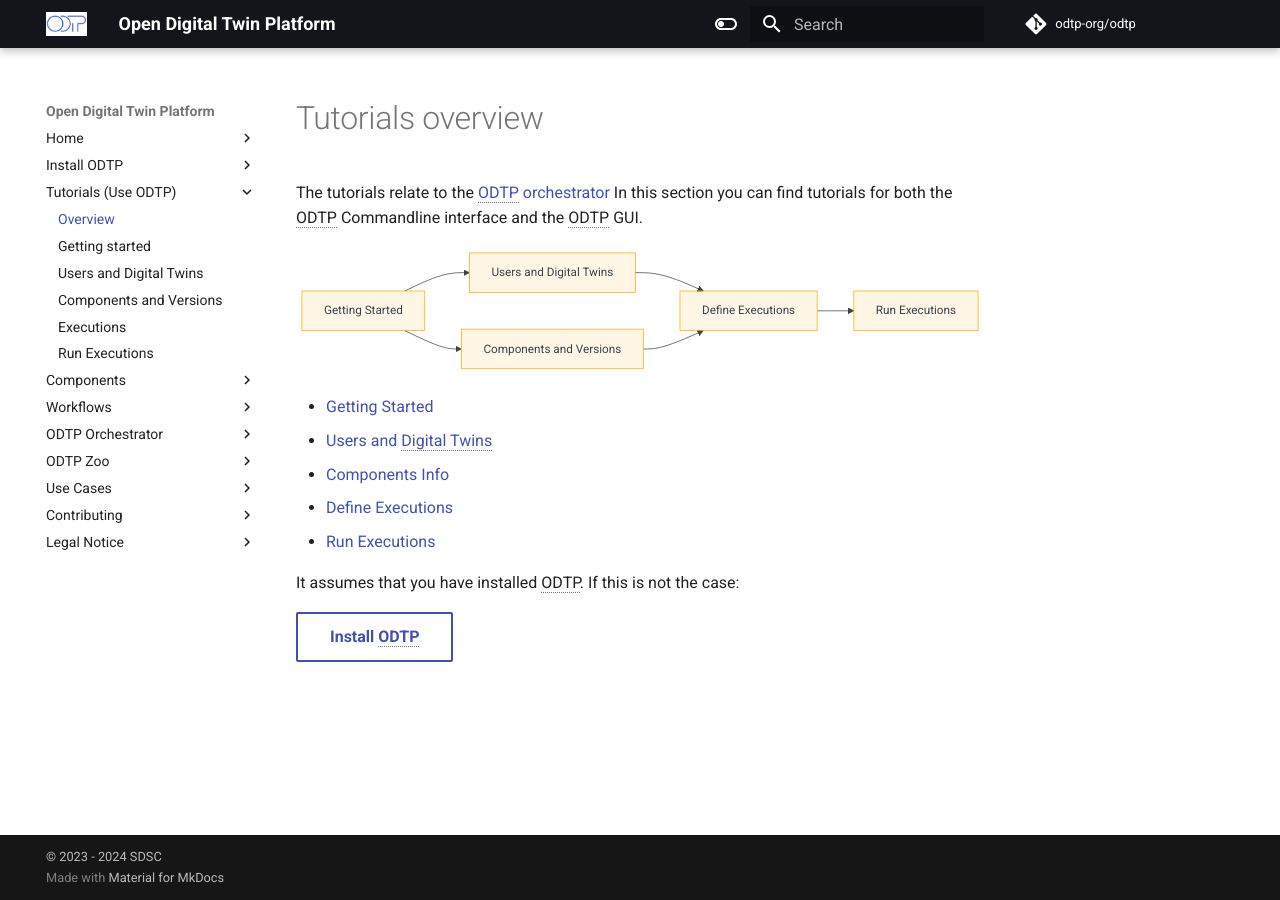
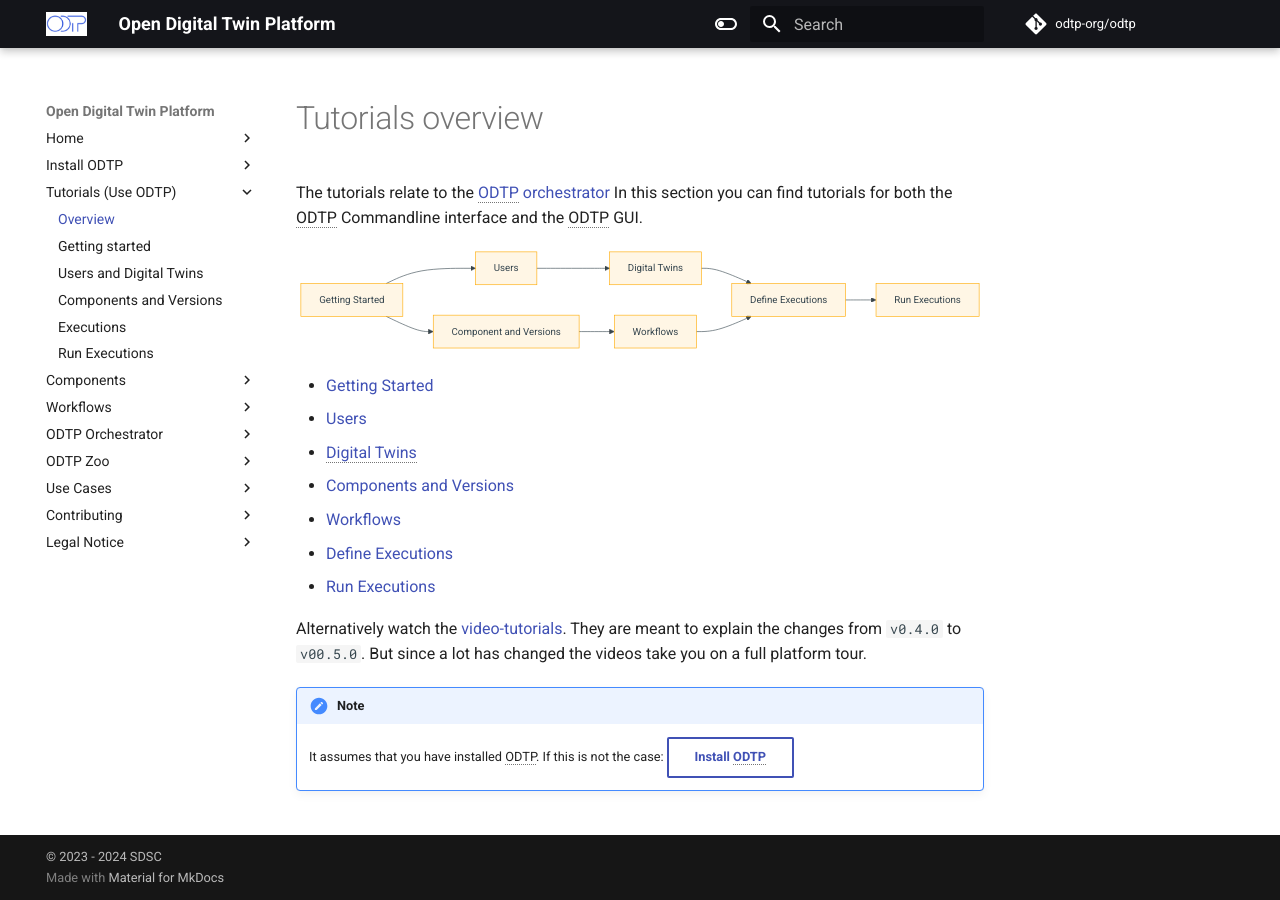
Before and after one commit to odtp-org/odtp-manuals, an MkDocs documentation site: the page built from docs/tutorials/index.md, in a window 1280 px wide. Built offline with MkDocs 1.6.1 and Material for MkDocs 9.7.7, drawn with Linux system fonts in a browser that asks for light colours; a script that is not in the unit is left out; comment, search, counter and statistics services are not loaded.

Commit message:
feat: update tutorials on users and getting started

````diff
--- a/docs/tutorials/index.md
+++ b/docs/tutorials/index.md
@@ -6,19 +6,25 @@ Commandline interface and the ODTP GUI.
 
 ``` mermaid
 flowchart LR
-    A[Getting Started] --> B[Users and Digital Twins]
-    B[Users and Digital Twins] --> C[Define Executions]
-    C[Define Executions] --> D[Run Executions]
-    E[Components And Versions] --> C[Define Executions]
-    A[Getting Started] --> E[Components and Versions]
+    A[Getting Started] --> B[Users]
+    B --> G[Digital Twins]
+    G --> C[Define Executions]
+    C --> D[Run Executions]
+    E[Component and Versions] --> F[Workflows]
+    F --> C
+    A --> E
 ```
 
 - [Getting Started](getting-started.md)
-- [Users and Digital Twins](users-and-digital-twins.md)
-- [Components Info](components-and-versions.md)
+- [Users](users.md)
+- [Digital Twins](digital-twins.md)
+- [Components and Versions](components-and-versions.md)
+- [Workflows](workflows.md)
 - [Define Executions](executions.md)
 - [Run Executions](run-executions.md)
 
-It assumes that you have installed ODTP. If this is not the case:
+Alternatively watch the [video-tutorials](video-tutorials.md). They are meant to explain the changes from `v0.4.0` to `v00.5.0`. But since a lot has changed the videos take you on a full platform tour.
 
-[Install ODTP](../installation/index.md){ .md-button }
+!!!note
+    It assumes that you have installed ODTP. If this is not the case:
+    [Install ODTP](../installation/index.md){ .md-button }
````
Also changed, not shown: docs/tutorials/digital-twins.md (renamed from docs/tutorials/users-and-digital-twins.md, +2 -2 lines), docs/tutorials/users.md (added, +50 -0 lines).
